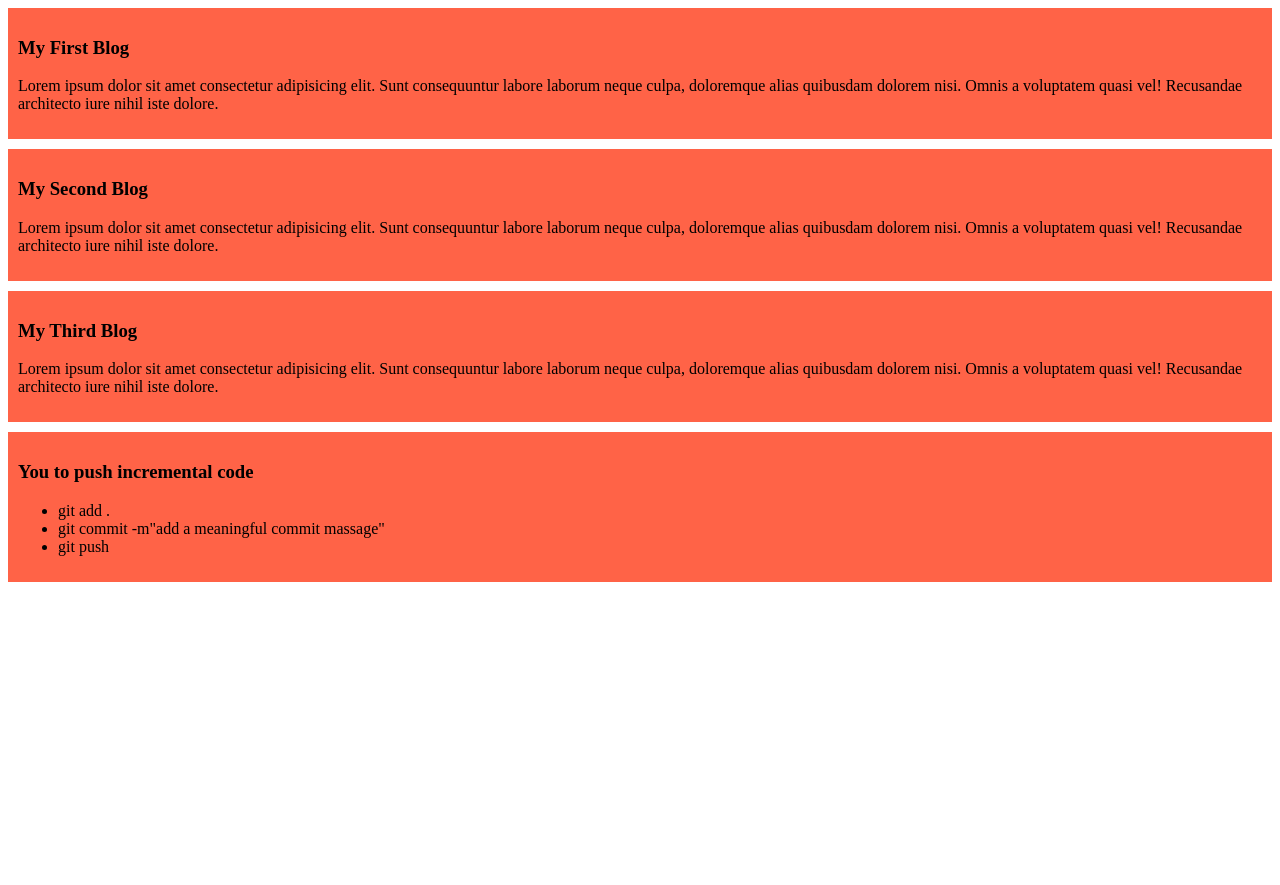
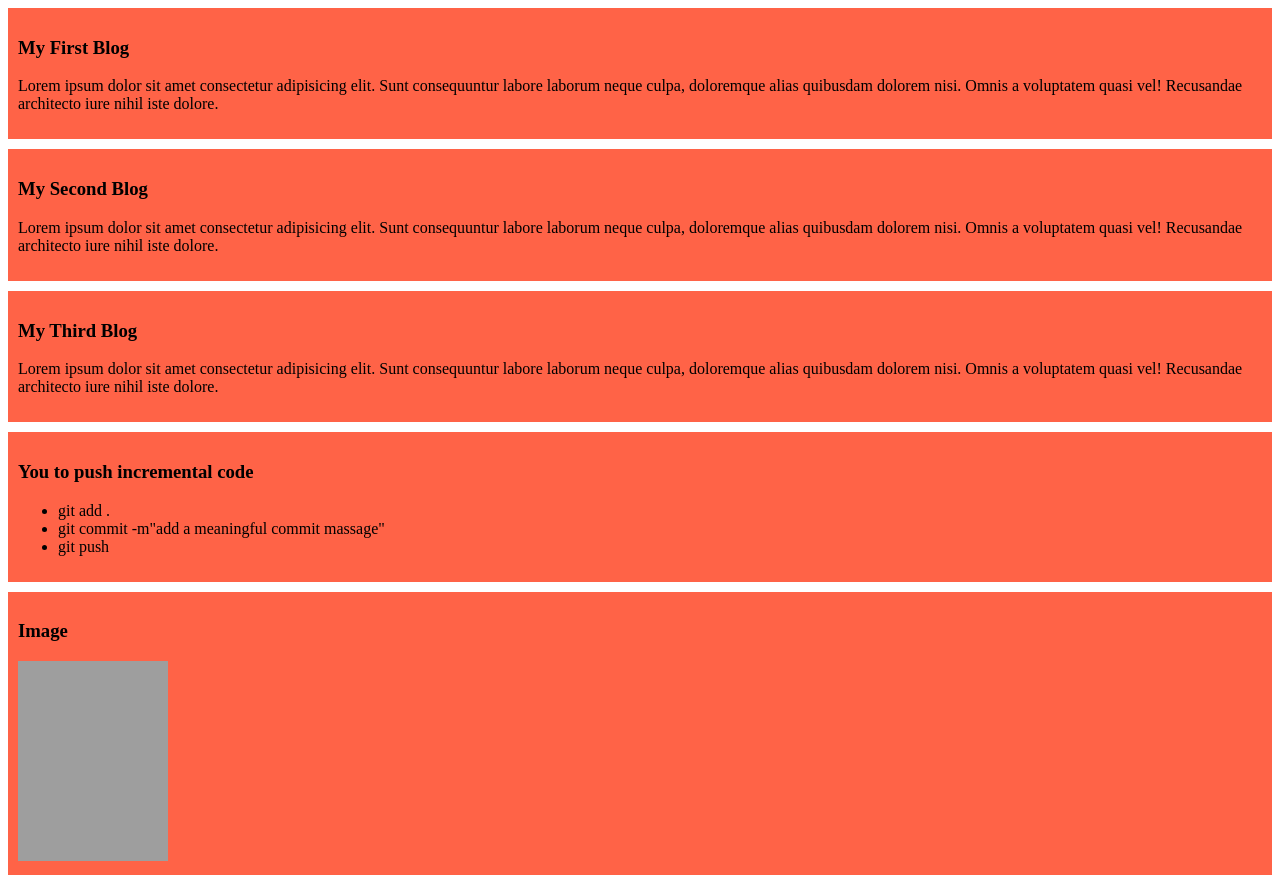
Before and after one commit to abtahirafi/my-simple-website, a plain HTML site: page index.html in a window 1280 px wide. Before the commit the page ends 800 px from the top, so only its background shows below. Drawn offline with Linux system fonts and the light colour scheme; grey boxes are pictures that could not be loaded.

Commit message:
added a image

```diff
--- a/index.html
+++ b/index.html
@@ -27,5 +27,9 @@
             <li>git push</li>
         </ul>
     </div>
+    <div>
+        <h3>Image</h3>
+        <img class="img" src="images/unsplash.jpg" alt=" a image">
+    </div>
 </body>
 </html>
--- a/styles/blog.css
+++ b/styles/blog.css
@@ -3,3 +3,8 @@ div{
     padding: 10px;
     margin-bottom: 10px;
 }
+
+img{
+    width: 150px;
+    height: 200px;
+}
```
Also changed, not shown: 1 other file.
